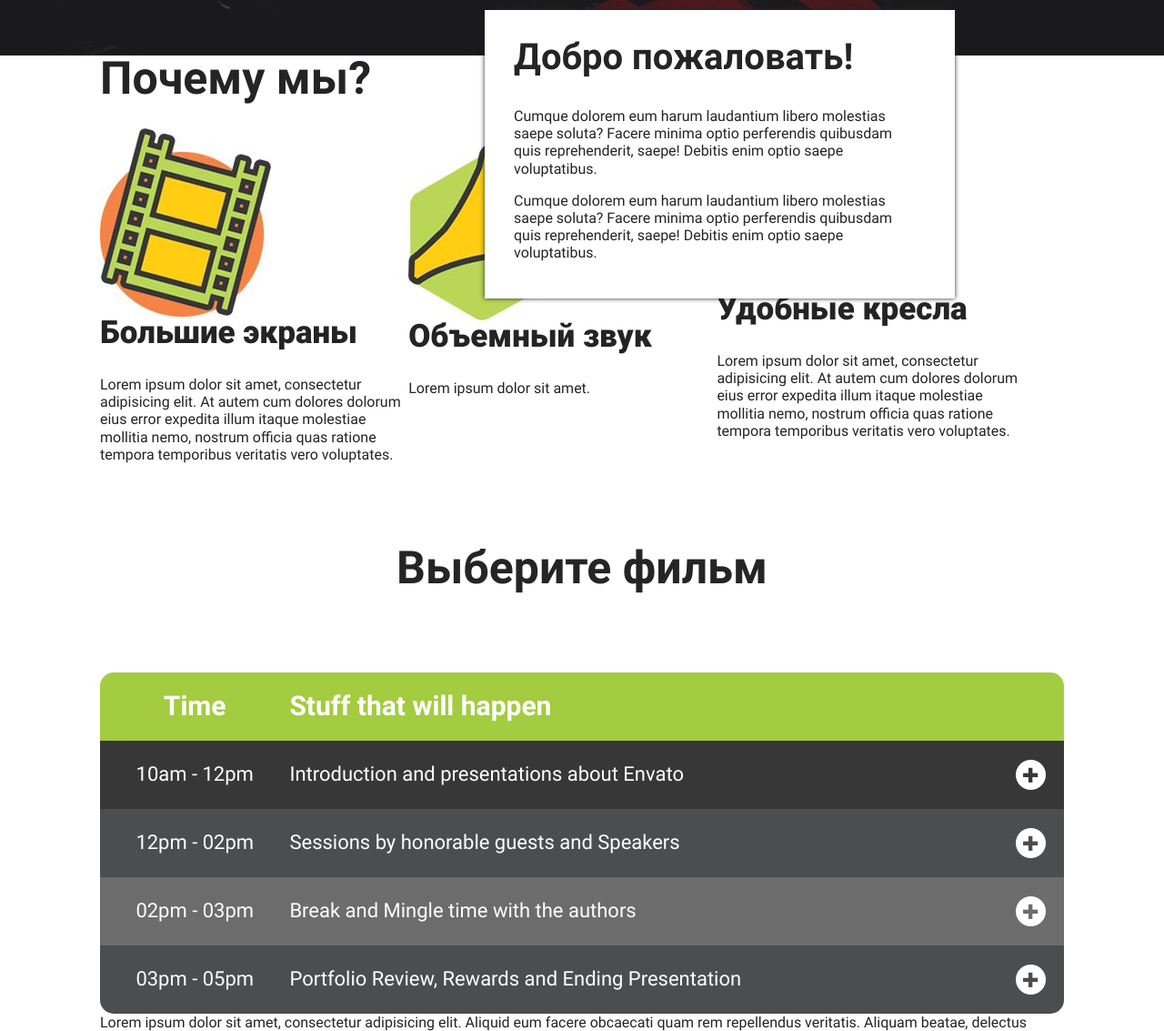
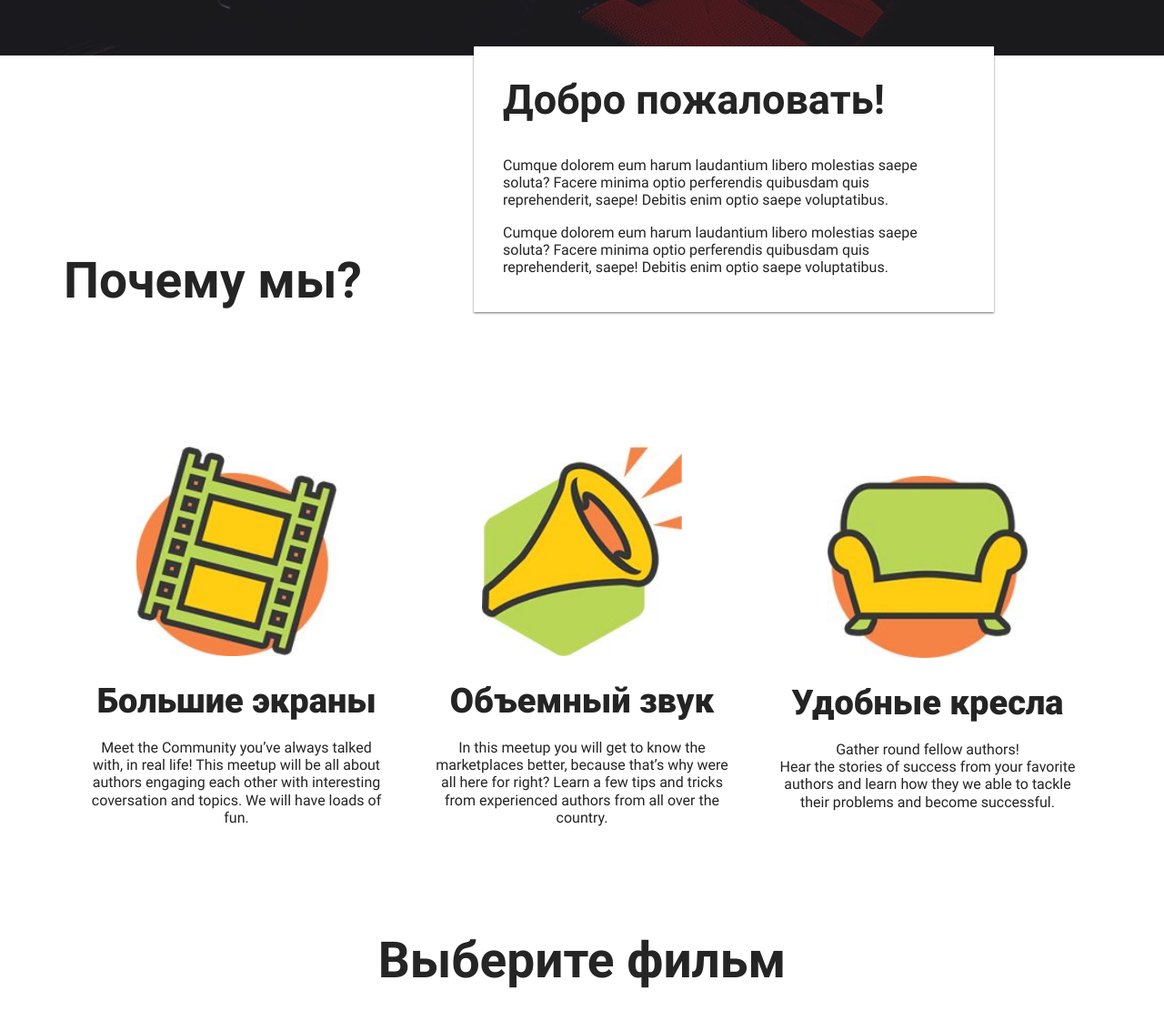
Before and after one commit to Elinalis/cinema, a plain HTML site: page index.html in a window 1280 px wide. Shown: the part 739-1872 px from the top of the page at 91% size. Drawn offline with Linux system fonts and the light colour scheme; files whose address does not match are found by name.

Commit message:
ТЗ-8 (Блок 'Почему мы')

```diff
--- a/css/main.css
+++ b/css/main.css
@@ -132,6 +132,13 @@
     font-style: normal;
 }
 
+/**Сетка макета*/
+
+.container {
+    max-width: 1140px;
+    margin: 0 auto;
+    padding-top: 220px;
+}
 
 /**Общие стили*/
 
@@ -155,7 +162,7 @@ img {
 
 input, textarea, select {
     font-family: 'Roboto', sans-serif;
-    font-size: 19px;
+    font-size: 12px;
     color: #6c6c6c;
     padding: 15px 11px;
     border: 1px solid #bebebe;
@@ -186,7 +193,7 @@ select {
 
 p {
     line-height: 1.2;
-    font-size: 14px;
+    font-size: 12px;
     font-weight: 300;
  }
 
@@ -197,19 +204,18 @@ p {
 }
 
 .block-top__menu {
-    padding-top: 70px;
-    padding-left: 170px;
+    padding-top: 64px;
+    padding-left: 203px;
 }
 
 .block-top__main {
-    padding: 190px 0 100px;
+    padding: 198px 0 100px;
     text-align: center;
 }
 
 .block-top__logo {
     display: inline-block;
     float: left;
-
 }
 
 .block-top__nav li {
@@ -219,11 +225,11 @@ p {
 }
 
 nav li:first-child {
-    padding-left: 330px;
+    padding-left: 293px;
 }
 
 .block-top__nav li + li {
-    margin-left: 44px;
+    margin-left: 40px;
 }
 
 .block-top__nav a {
@@ -259,62 +265,87 @@ nav li:first-child {
 }
 
 .main-header1 {
-    font-size: 80px;
+    font-size: 88px;
     color: #ffffff;
     font-weight: 100;
     font-style: normal;
 }
 
 .main-header2 {
-    font-size: 50px;
+    line-height: 1.5;
+    font-size: 55px;
     color: #ffffff;
     font-weight: 400;
+}
+
+
+.header2 {
+    font-size: 55px;
+    font-weight: 700;
+    margin-bottom: 30px;
+}
+
+.header3 {
+    font-size: 38px;
+    font-weight: 900;
+    margin-bottom: 23px;
+}
+
+.header4 {
+    font-size: 45px;
+    line-height: 1.2;
+    font-weight: 700;
+    margin-bottom: 35px;
 }
 
 .block-advantages {
     position: relative;
 }
 
-.header2 {
-    font-size: 50px;
-    font-weight: 700;
-    margin-bottom: 30px;
+.welcome-block-wrapper {
+    width: 475px;
+    box-shadow: 0px 1px 2px 0px rgba(35, 31, 32, 0.65);
+    position: absolute;
+    top: -10px;
+    background-color: #fff;
+    right: 187px;
+    padding: 32px 65px 40px 32px;
 }
 
-.header3 {
-    font-size: 35px;
-    font-weight: 900;
-    margin-bottom: 30px;
+.advantages__list {
+    width: 33.33%;
+    float: left;
+    text-align: center;
+    padding: 25px;
 }
 
-.header4 {
-    font-size: 40px;
-    font-weight: 700;
-    margin-bottom: 35px;
+.advantages__img {
+    padding-top: 100px;
+    padding-bottom: 30px;
+    display:block;
+    margin:auto;
+    width:220px;
+    height:230px;
 }
 
-.advantage__block {
-    width: 32%;
+#img_advantage_3 {
+    padding-top: 132px;
+    height: 200px;
 }
 
 .advantages__wrapper {
     display: flex;
 }
 
-.welcome-block-wrapper {
-    width: 420px;
-    box-shadow: 0 0 5px;
-    position: absolute;
-    top: -50px;
-    background-color: #fff;
-    right: 230px;
-    padding: 32px 65px 40px 32px;
+.block__table {
+    max-width: 1140px;
+    margin: 0 auto;
+    padding-top: 5px;
 }
-
 
 .movie-list__header{
     color: #252525;
-    font-size: 50px;
+    font-size: 55px;
     text-align: center;
     font-weight: 700;
     margin: 90px;
@@ -334,15 +365,15 @@ nav li:first-child {
     background: #a3cc40;
     font-size: 30px;
     font-weight: 700;
-    height: 75px;
+    height: 84px;
 }
 
 .table-body__row {
     color: #ffffff;
-    font-size: 22px;
+    font-size: 24px;
     vertical-align: center;
     font-family: Roboto;
-    height: 75px;
+    height: 84px;
 }
 
 .table-body__row .table__row-time {
@@ -366,10 +397,7 @@ th, td {padding: 20px 20px;}
 
 #left { text-align: left; }
 
-/**Сетка макета*/
-
-.container{
-    max-width: 1060px;
-    margin: 0 auto;
-    padding: 0 15px;
+.table__text-after {
+    text-align: center;
+    padding-top: 40px;
 }
--- a/index.html
+++ b/index.html
@@ -9,8 +9,6 @@
   <link rel="stylesheet" href="css/icons.css">
   <link rel="stylesheet" href="css/media.css">
   <link rel="stylesheet" href="css/reset.css">
-  <style>
-  </style>
 </head>
 
 <body>
@@ -40,6 +38,7 @@
         <h2 class="main-header2"><b>Всем покупателям подарок!</b></h2>
       </div>
   </div>
+<main>
   <div class="block-advantages">
         <div class="welcome-block-wrapper">
                 <h3 class="header4">Добро пожаловать!</h3>
@@ -53,35 +52,34 @@
             reprehenderit, saepe! Debitis enim optio saepe voluptatibus.
           </p>
         </div>
- </div>
          <div class="container">
-    <h2 id="advantages" class="header2">Почему мы?</h2>
+          <h2 class="header2">Почему мы?</h2>
               <div class="advantages__wrapper">
-    <div class="advantage__block">
-    <img src="img/b2_icon_1.jpg" alt="Большие экраны" title="Большие экраны">
+                  <div class="advantages__list">
+                        <img class="advantages__img" src="img/b2_icon_1.jpg" alt="Большие экраны" title="Большие экраны">
                         <h4 class="header3">Большие экраны</h4>
-    <p>
-      Lorem ipsum dolor sit amet, consectetur adipisicing elit. At autem cum dolores dolorum eius error expedita illum
-      itaque molestiae mollitia nemo, nostrum officia quas ratione tempora temporibus veritatis vero voluptates.
+                        <p>Meet the Community you’ve always talked with, in real life! This meetup will be all about authors engaging each other with interesting coversation
+                          and topics. We will have loads of fun.
                         </p>
                     </div>
-   <div class="advantage__block">
-    <img src="img/b2_icon_2.jpg" alt="Объемный звук" title="Объемный звук">
+                    <div class="advantages__list">
+                        <img class="advantages__img" src="img/b2_icon_2.jpg" alt="Объемный звук" title="Объемный звук">
                         <h4 class="header3">Объемный звук</h4>
-    <p>Lorem ipsum dolor sit amet.</p>
+                        <p>In this meetup you will get to know the marketplaces better, because that’s why were all here for right? Learn a few tips and tricks from experienced authors from all over the country.
+                        </p>
                   </div>
-    <div class="advantage__block">
-      <img src="img/b2_icon_3.jpg" alt="Удобные кресла" title="Удобные кресла">
+                  <div class="advantages__list">
+                        <img class="advantages__img" img id="img_advantage_3" src="img/b2_icon_3.jpg" alt="Удобные кресла" title="Удобные кресла">
                         <h4 class="header3">Удобные кресла</h4>
                         <p>
-        Lorem ipsum dolor sit amet, consectetur adipisicing elit. At autem cum dolores dolorum eius error expedita illum
-        itaque molestiae mollitia nemo, nostrum officia quas ratione tempora temporibus veritatis vero voluptates.
+                          Gather round fellow authors! <br> Hear the stories of success from your favorite authors and learn how they we able to tackle their problems and become successful.
                         </p>
                   </div>
               </div>
          </div>
+  </div>
 
-  <div class="container">
+  <div class="block__table">
     <div>
       <div class="movie-list">
       <h2 class="movie-list__header">Выберите фильм</h2>
@@ -126,7 +124,7 @@
         </table>
       </div>
     </div>
-        <p>
+        <p class="table__text-after">
           Lorem ipsum dolor sit amet, consectetur adipisicing elit. Aliquid eum facere obcaecati quam rem repellendus
           veritatis. Aliquam beatae, delectus dignissimos enim exercitationem mollitia nisi pariatur quaerat quam, qui
           quibusdam sunt!
@@ -175,6 +173,7 @@
               <img src="img/mov3.jpg">
             </div>
     </div>
+</main>
   <br>
   <br>
   <br>
```
Lines whose indentation alone changed are shown as unchanged.
